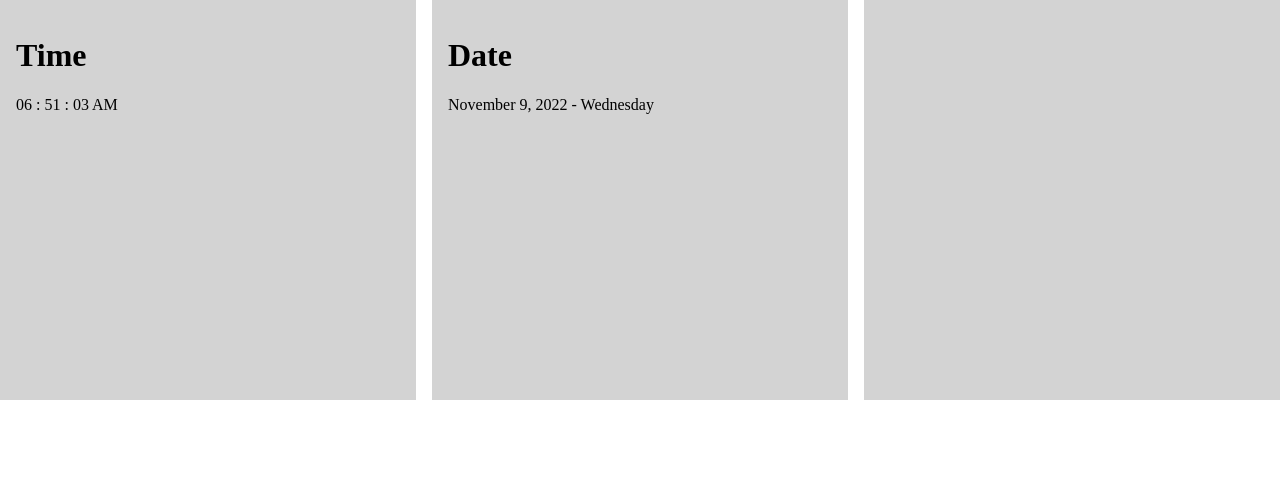
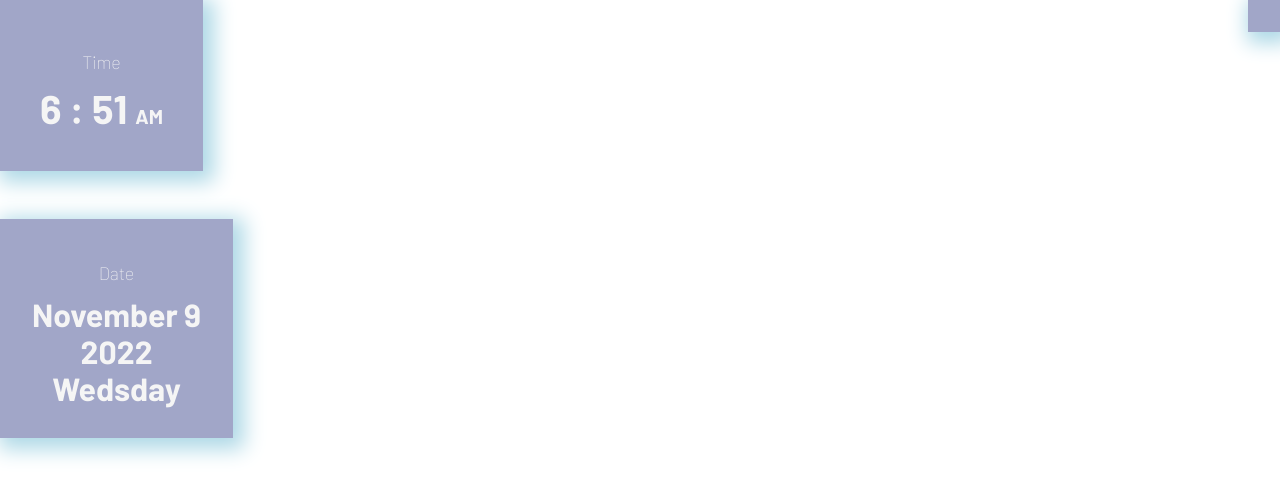
Before and after one commit to edperez91/dashboard-widgets-smart-mirror, a plain HTML site: page index.html in a window 1280 px wide. Drawn offline with nearby package versions, Linux system fonts and the light colour scheme; no server answers.

Commit message:
Worked on Grid
-worked on grid layout
-worked on styling
-imported text
-edited JS

```diff
--- a/css/styles.css
+++ b/css/styles.css
@@ -1,16 +1,30 @@
+@import url("https://fonts.googleapis.com/css2?family=Barlow:wght@100;200;300;400;500;600;700;800;900&display=swap");
+
+body {
+  background-color: rgb(255, 255, 255);
+}
 /* Grid */
 .layout {
   /* Set your own grid   */
   display: grid;
-  grid-template-columns: repeat(3, 1fr);
-  grid-template-rows: 400px;
-  grid-column-gap: 1em;
+  grid-auto-columns: 1fr;
+  grid-template-columns: 1fr 1fr 1fr;
+  grid-template-rows: 1fr 1fr;
+  gap: 0px 0px;
+  grid-template-areas:
+    "times . weathers"
+    "dates . .";
+  justify-items: stretch;
+  align-items: start;
+  color: whitesmoke;
 }
 
 /* Widgets */
 section {
-  background: lightgray;
+  background: #05116c5f;
   padding: 1em;
+  font-family: "Barlow";
+  box-shadow: 5px 5px 20px 6px lightblue;
 
   /* Relative Parent. Absolute Child */
   position: relative;
@@ -18,51 +32,114 @@ section {
 
 /* Time */
 .time {
+  text-align: center;
 }
 
-.hours {
-}
+.hours {}
 
-.minutes {
-}
+.minutes {}
 
-.seconds {
-}
+.seconds {}
 
 .amOrPM {
-
+  font-size: 0.5em;
+  font-weight: 700;
 }
 
 /* Date */
 .date {
-
+  text-align: center;
 }
 
 .month {
+  grid-area: month;
 }
 
 .dayOfMonth {
+  grid-area: dayOfMonth;
 }
 
 .year {
+  display: flex;
+  justify-self: center;
+  align-self: center;
+  grid-area: year;
 }
 
 .dayOfWeek {
+  display: flex;
+  justify-self: center;
+  align-self: center;
+  grid-area: dayOfWeek;
 }
 
 /* Weather */
-.weather {
-
-}
+.weather {}
 
 .city {
+  display: flex;
+  font-size: 2em;
+  justify-self: center;
+  align-self: center;
+  grid-area: city;
 
 }
 
 .temp {
-
+  display: flex;
+  font-size: 3em;
+  justify-self: center;
+  align-self: center;
+  grid-area: temp;
 }
 
-.weather img {
+.weather img {}
 
+.weathers {
+  display: flex;
+  grid-template-columns: 1fr 1fr 1fr;
+  grid-template-rows: 1fr 1fr 1fr;
+  gap: 0px 0px;
+  grid-template-areas:
+    "city city city"
+    "temp temp temp"
+    "img img img";
+  justify-self: end;
+  align-self: start;
+  grid-area: weathers;
 }
+
+.times {
+  display: flex;
+  justify-self: start;
+  grid-area: times;
+  font-size: 2.5em;
+  font-weight: 700;
+}
+
+.dates {
+  display: flex;
+
+  grid-area: dates;
+  font-size: 2em;
+  font-weight: 700;
+  grid-template-columns: 1.5fr .5fr;
+  grid-template-rows: 1fr 1fr 1fr;
+  gap: 0px 0px;
+  grid-template-areas:
+    "month dayOfMonth"
+    "year year"
+    "dayOfWeek dayOfWeek";
+}
+
+.img {
+  display: flex;
+  justify-self: center;
+  align-items: center;
+  grid-area: img;
+}
+
+h1 {
+  font-size: 18px;
+  font-weight: 100;
+}
--- a/index.html
+++ b/index.html
@@ -1,5 +1,6 @@
 <!DOCTYPE html>
 <html lang="en">
+
 <head>
   <meta charset="UTF-8" />
   <meta http-equiv="X-UA-Compatible" content="IE=edge" />
@@ -7,30 +8,13 @@
   <title>Smart Mirror with Dashboard Widgets</title>
 
   <!-- Favicons -->
-    <link
-      rel="apple-touch-icon"
-      sizes="180x180"
-      href="favicons/apple-touch-icon.png"
-    />
-    <link
-      rel="icon"
-      type="image/png"
-      sizes="32x32"
-      href="favicons/favicon-32x32.png"
-    />
-    <link
-      rel="icon"
-      type="image/png"
-      sizes="16x16"
-      href="favicons/favicon-16x16.png"
-    />
+  <link rel="apple-touch-icon" sizes="180x180" href="favicons/apple-touch-icon.png" />
+  <link rel="icon" type="image/png" sizes="32x32" href="favicons/favicon-32x32.png" />
+  <link rel="icon" type="image/png" sizes="16x16" href="favicons/favicon-16x16.png" />
   <link rel="manifest" href="favicons/site.webmanifest" />
 
   <!-- Normalize CSS Base -->
-    <link
-      rel="stylesheet"
-      href="https://cdnjs.cloudflare.com/ajax/libs/normalize/7.0.0/normalize.min.css"
-    />
+  <link rel="stylesheet" href="https://cdnjs.cloudflare.com/ajax/libs/normalize/7.0.0/normalize.min.css" />
   <!-- My Styles -->
   <link rel="stylesheet" href="css/styles.css" />
   <!-- My Scripts -->
@@ -38,29 +22,36 @@
   <script defer src="js/date.js"></script>
   <script defer src="js/weather.js"></script>
 </head>
+
 <body>
   <main class="layout">
     <!-- Time -->
+    <div class="times">
       <section class="time">
         <h1>Time</h1>
         <time>
-          <data class="hours">HH</data> : <data class="minutes">MM</data> :
-          <data class="seconds">SS</data>
+          <data class="hours">HH</data> : <data class="minutes">MM</data>
+          <!--<data class="seconds">SS</data>-->
           <data class="amOrPM">AM/PM</data>
         </time>
       </section>
+    </div>
 
     <!--  Date -->
+    <div class="dates">
       <section class="date">
         <h1>Date</h1>
         <time>
           <data class="month">Month</data>
-          <data class="dayOfMonth">00</data>, <data class="year">0000</data> -
+          <data class="dayOfMonth">00</data>
+          <data class="year">0000</data>
           <data class="dayOfWeek">SMTWTFS</data>
         </time>
       </section>
+    </div>
 
     <!-- Weather -->
+    <div class="weathers">
       <section class="weather">
         <!--
       <h1>Weather</h1>
@@ -68,7 +59,10 @@
       <data value="" class="temp">Temp</data>
       <img src="https://via.placeholder.com/150" alt="Placeholder">
      -->
+
       </section>
+    </div>
   </main>
 </body>
+
 </html>
--- a/js/date.js
+++ b/js/date.js
@@ -3,7 +3,7 @@ Static Data
 ************/
 const allTheMonths = [
   "January",
-  "February",
+  "Febuary",
   "March",
   "April",
   "May",
@@ -19,7 +19,7 @@ const allTheDays = [
   "Sunday",
   "Monday",
   "Tuesday",
-  "Wednesday",
+  "Wedsday",
   "Thursday",
   "Friday",
   "Saturday"
--- a/js/time.js
+++ b/js/time.js
@@ -27,11 +27,11 @@ const gotAmOrPM = gotHours >= 12 ? 'PM' : 'AM';
 // Get 12 hour format
 gotHours = gotHours % 12 || 12;
 // Optionally, append zero to single digit hours
-gotHours = gotHours < 10 ? `0${gotHours}` : gotHours;
+//gotHours = gotHours < 10 ? `0${gotHours}` : gotHours;
 // Optionally, append zero to single digit minutes
 gotMinutes = gotMinutes < 10 ? `0${gotMinutes}` : gotMinutes;
 // Optionally, append zero to single digit seconds
-gotSeconds = gotSeconds < 10 ? `0${gotSeconds}` : gotSeconds;
+//gotSeconds = gotSeconds < 10 ? `0${gotSeconds}` : gotSeconds;
 
 /************
 Get DOM Elements
@@ -53,7 +53,7 @@ hours.innerText = gotHours;
 // Set the minutes
 minutes.innerText = gotMinutes;
 // Set the seconds
-seconds.innerText = gotSeconds;
+//seconds.innerText = gotSeconds;
 // Set AM or PM
 amOrPM.innerText = gotAmOrPM;
 
```
Lines whose indentation alone changed are shown as unchanged.
